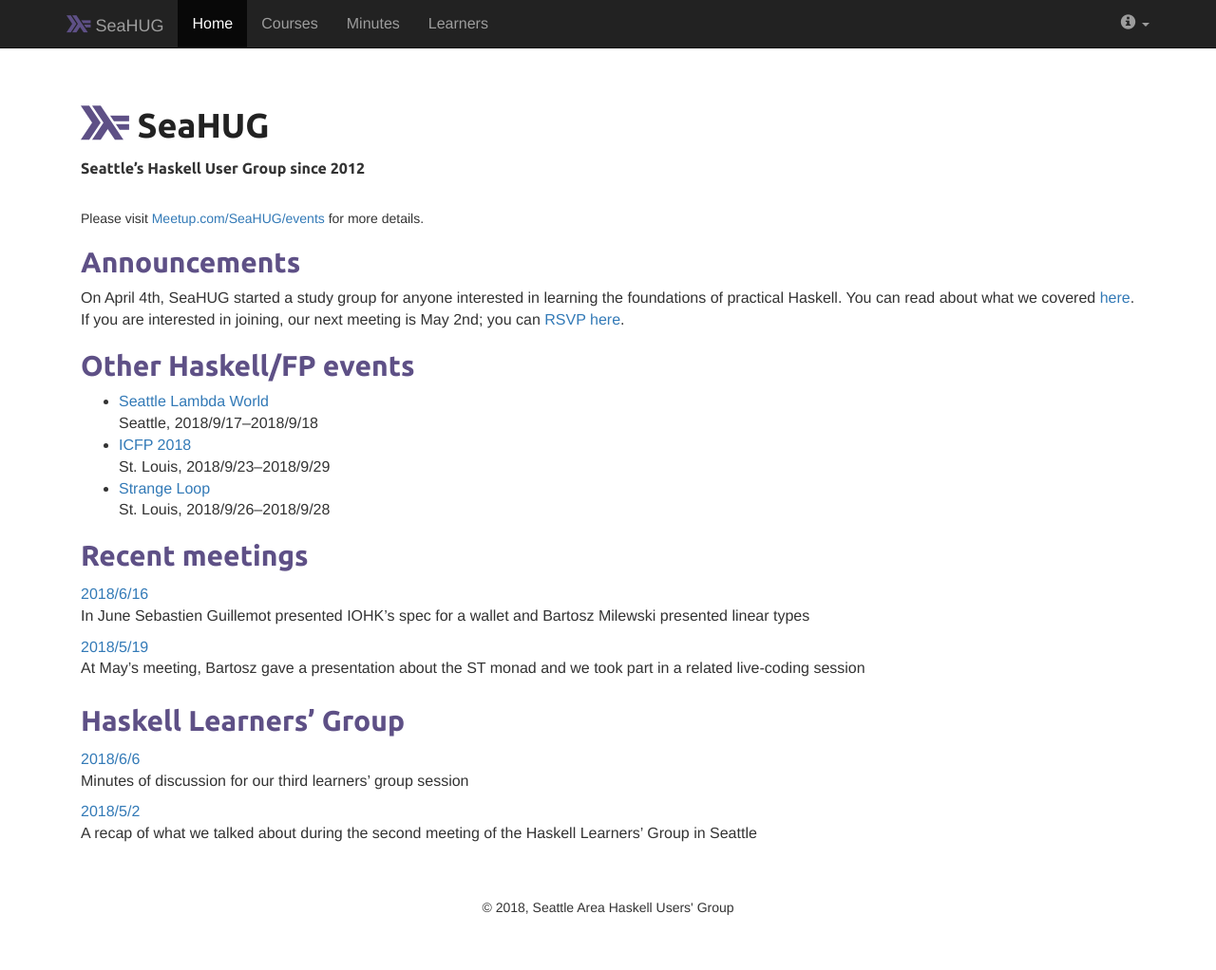
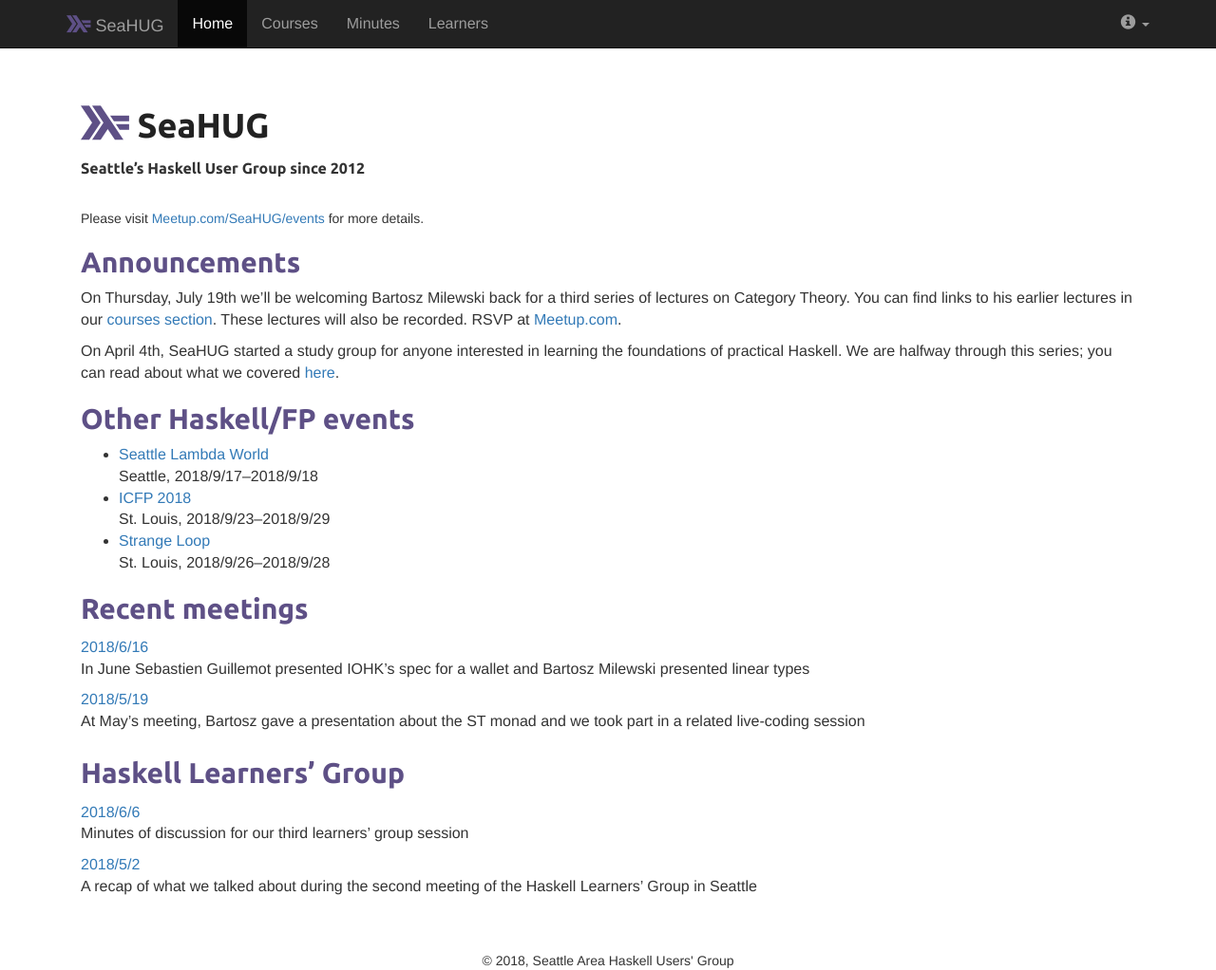
Before and after one commit to seahug/seahug.github.io, a Jekyll site: the page built from index.md, in a window 1280 px wide and 1022 px high. Shown: the whole window at 95% size. Built offline with Jekyll 4.4.1, drawn with Linux system fonts in a browser that asks for light colours; nearby versions of some CDN libraries.

Commit message:
add announcement for category theory lectures

```diff
--- a/_includes/announcements.md
+++ b/_includes/announcements.md
@@ -1,9 +1,11 @@
 ## Announcements
 
+On Thursday, July 19th we'll be welcoming Bartosz Milewski back for a
+third series of lectures on Category Theory.  You can find links to his earlier lectures in our [courses section][courses]. These lectures will also be recorded.  RSVP at [Meetup.com][category-theory].
+
 On April 4th, SeaHUG started a study group for anyone interested
-in learning the foundations of practical Haskell. You can read about what
-we covered [here][april-minutes]. If you are interested in joining, our
-next meeting is May 2nd; you can [RSVP here][may-rsvp].
+in learning the foundations of practical Haskell. We are halfway through this series; you can read about what
+we covered [here][april-minutes].
 
 ## Other Haskell/FP events
 
@@ -17,3 +19,5 @@
 [may-rsvp]: https://www.meetup.com/seahug/events/qkvtmpyxhbdb/
 [seattle-lambda-world]: http://seattle.lambda.world/
 [strange-loop]: https://www.thestrangeloop.com/
+[category-theory]: https://www.metup.com/SEAHUG
+[courses]: /courses/
```
